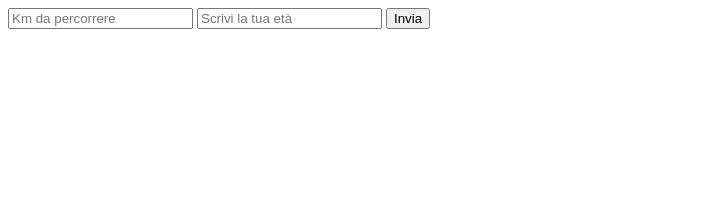
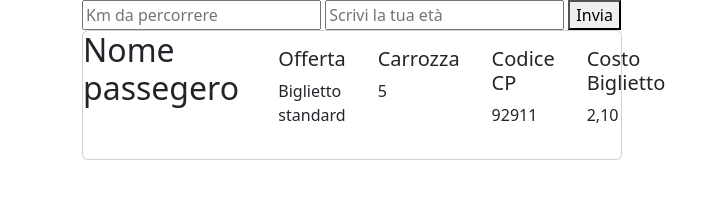
Before and after one commit to Ivanaricci/js-biglietto-treno-form, a plain HTML site: page index.html in a window 1280 px wide. Shown: the whole page, without its empty margins (0-720 px from the left). Drawn offline with nearby package versions, Linux system fonts and the light colour scheme.

Commit message:
[UPD] Fine Milestone2

```diff
--- a/index.html
+++ b/index.html
@@ -4,12 +4,57 @@
     <meta charset="UTF-8">
     <meta name="viewport" content="width=device-width, initial-scale=1.0">
     <title>Document</title>
+    <link href="https://cdn.jsdelivr.net/npm/bootstrap@5.3.3/dist/css/bootstrap.min.css" rel="stylesheet" integrity="sha384-QWTKZyjpPEjISv5WaRU9OFeRpok6YctnYmDr5pNlyT2bRjXh0JMhjY6hW+ALEwIH" crossorigin="anonymous">
     <link rel="stylesheet" href="./css/style.css">
 </head>
 <body>
-    <input id="km-utente" type="number" placeholder="Km da percorrere">
-    <input id="age-utente" type="number" placeholder="Scrivi la tua età">
-    <button id="enter">Invia</button>
+    <div class="container">
+        <div class="row">
+            <div class="col-lg-12">
+                <form action="">
+                    <input id="km-utente" type="number" placeholder="Km da percorrere">
+                    <input id="age-utente" type="number" placeholder="Scrivi la tua età">
+                    <button>Invia</button>
+                </form>
+            </div>
+            <div class="col-lg-12">
+                <div class="card mb-3" style="max-width: 540px;">
+                    <div class="row g-0">
+                      <div class="col-md-4">
+                        <h2>Nome passegero</h2>
+                      </div>
+                      <div class="col-lg-8 d-flex">
+                        <div class="card-body">
+                          <h5 class="card-title">Offerta</h5>
+                          <p class="offerta">Biglietto standard</p>
+                        </div>
+                        <div class="card-body">
+                            <h5 class="card-title">Carrozza</h5>
+                            <p class="card-text">5</p>
+                          </div>
+                          <div class="card-body">
+                            <h5 class="card-title">Codice CP</h5>
+                            <p class="card-text">92911</p>
+                          </div>
+                          <div class="card-body">
+                            <h5 class="card-title">Costo Biglietto</h5>
+                            <p class="costo-biglietto">2,10</p>
+                          </div>
+                      </div>
+                    </div>
+                  </div>
+            </div>
+        </div>
+    </div>
+
+
+
+
+
+
+
+
+    <script src="https://cdn.jsdelivr.net/npm/bootstrap@5.3.3/dist/js/bootstrap.bundle.min.js" integrity="sha384-YvpcrYf0tY3lHB60NNkmXc5s9fDVZLESaAA55NDzOxhy9GkcIdslK1eN7N6jIeHz" crossorigin="anonymous"></script>
     <script src="./js/script.js"></script>
 </body>
 </html>
--- a/js/script.js
+++ b/js/script.js
@@ -1,12 +1,15 @@
-
-
 
 
 // Recupero dal DOM dei tag input e dichiarazione variabili
 
 const km = document.getElementById('km-utente')
 const age = document.getElementById('age-utente')
-const enter = document.getElementById('enter')
+const button = document.querySelector('button')
+
+// Recupero i segnaposto della card
+
+const offerta = document.querySelector('.offerta')
+const costoBiglietto = document.querySelector('.costo-biglietto')
 
 
 
@@ -14,32 +17,37 @@ const enter = document.getElementById('enter')
 // Corpo del programma
 
 
-enter.addEventListener('click', function(){
+button.addEventListener('click', function(event){
+    event.preventDefault();
 
-    let kmUtente = km.value.trim()
+    let kmUtente = parseFloat(km.value.trim())
     console.log(kmUtente)
 
-    let ageUtente = age.value.trim()
+    let ageUtente = parseInt(age.value.trim())
     console.log(ageUtente)
 
     let price = kmUtente * 0.21;
+    let tipoOfferta = 'Biglietto standard'
 
 
     // sconti
     if(ageUtente < 18){
         price = price * 0.8;
-
+        tipoOfferta = 'Sconto Minorenni 20%'
         console.log(`hai diritto al 20% di sconto. Il prezzo del tuo biglietto è ${price.toFixed(2)} euro`);
     }
 
     else if(ageUtente > 65){
         price = price * 0.6;
-
+        tipoOfferta = 'Sconto over 65 40%'
         console.log(`hai diritto al 40% di sconto. Il prezzo del tuo biglietto è ${price.toFixed(2)} euro`);
     }
 
-    else{
-        console.log(`Il prezzo del tuo biglietto è ${price} euro`);
-    }
+    // Stampo i dati nella card
+    offerta.innerText = tipoOfferta;
+    costoBiglietto.innerText = price.toFixed(2) + 'euro'
+
+
+
 
 })
```
